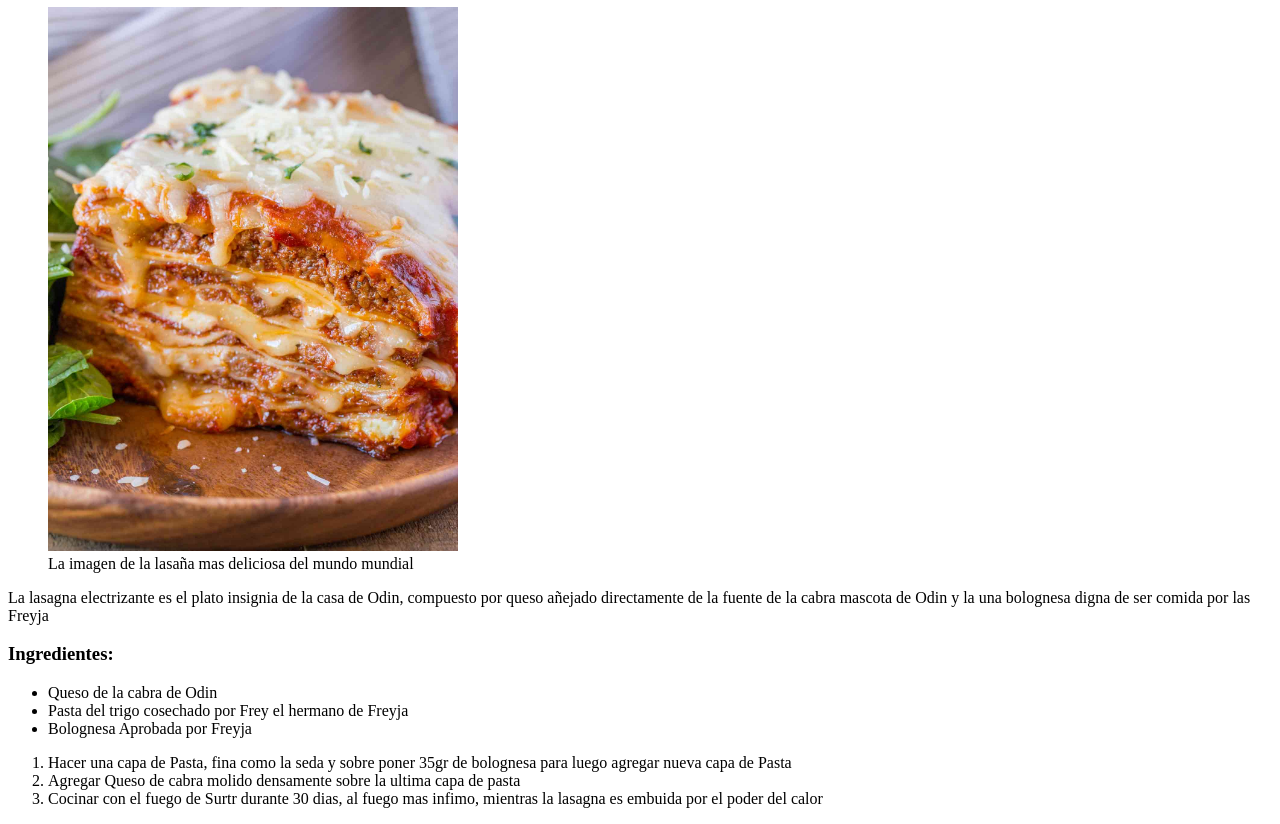
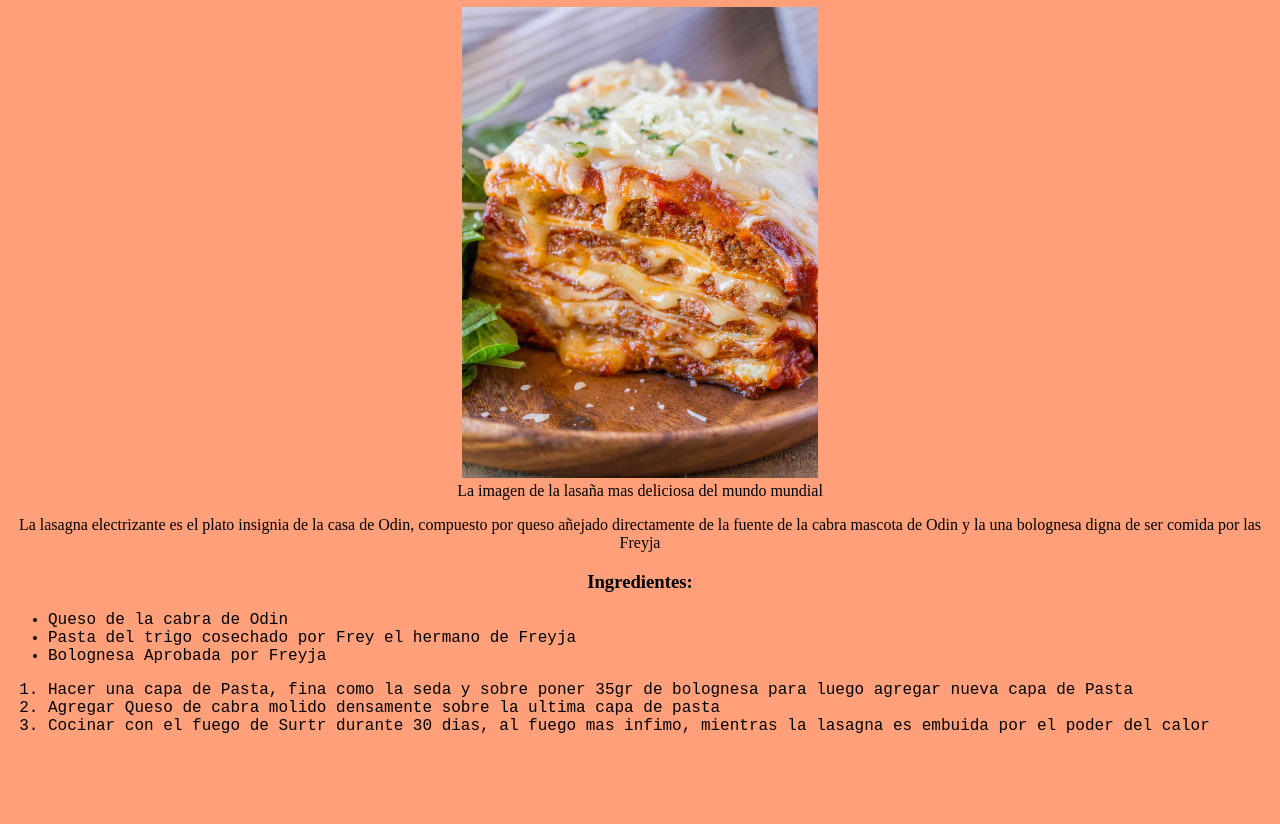
Before and after one commit to N3by/git-recipes, a plain HTML site: page recipes/lasagna.html in a window 1280 px wide. Shown: the part 73-897 px from the top of the page. After the commit the page ends 824 px from the top, so only its background shows below. Drawn offline with Linux system fonts and the light colour scheme.

Commit message:
push estilizacion pagina css

```diff
--- a/recipes/lasagna.html
+++ b/recipes/lasagna.html
@@ -4,12 +4,13 @@
     <meta charset="UTF-8">
     <meta http-equiv="X-UA-Compatible" content="IE=edge">
     <meta name="viewport" content="width=device-width, initial-scale=1.0">
+    <link rel="stylesheet" href="../style.css">
     <title>first recipe</title>
 </head>
 <body>
     <h1>¡Lasaña Electrizante!</h1>
     <figure>
-        <img src="../img/lasagnaa.jpg" alt="⚡ lasagna electrica ⚡" width="410">
+        <img class= "lasagnaa" src="../img/lasagnaa.jpg" alt="⚡ lasagna electrica ⚡" width="410">
         <figcaption>La imagen de la lasaña mas  deliciosa del mundo mundial</figcaption>
     </figure>
     <p>La lasagna electrizante es el plato insignia de la casa de Odin, compuesto por queso añejado directamente de la fuente de la cabra mascota de Odin y la una bolognesa digna de ser comida por las Freyja</p>
--- /dev/null
+++ b/style.css
@@ -0,0 +1,20 @@
+*{
+    text-align: center;
+    background-color: lightsalmon;
+}
+
+.title{
+    font-family: Verdana, Geneva, Tahoma, sans-serif;
+    color:rgba(83, 61, 209, 0.274);
+}
+
+.lasagnaa{
+    height: auto;
+    width: 30%;
+    min-width: 10%
+}
+
+li,ol{
+    text-align: start;
+    font-family:'Courier New', Courier, monospace;
+}
```
Also changed, not shown: index.html (+3 -2 lines).
